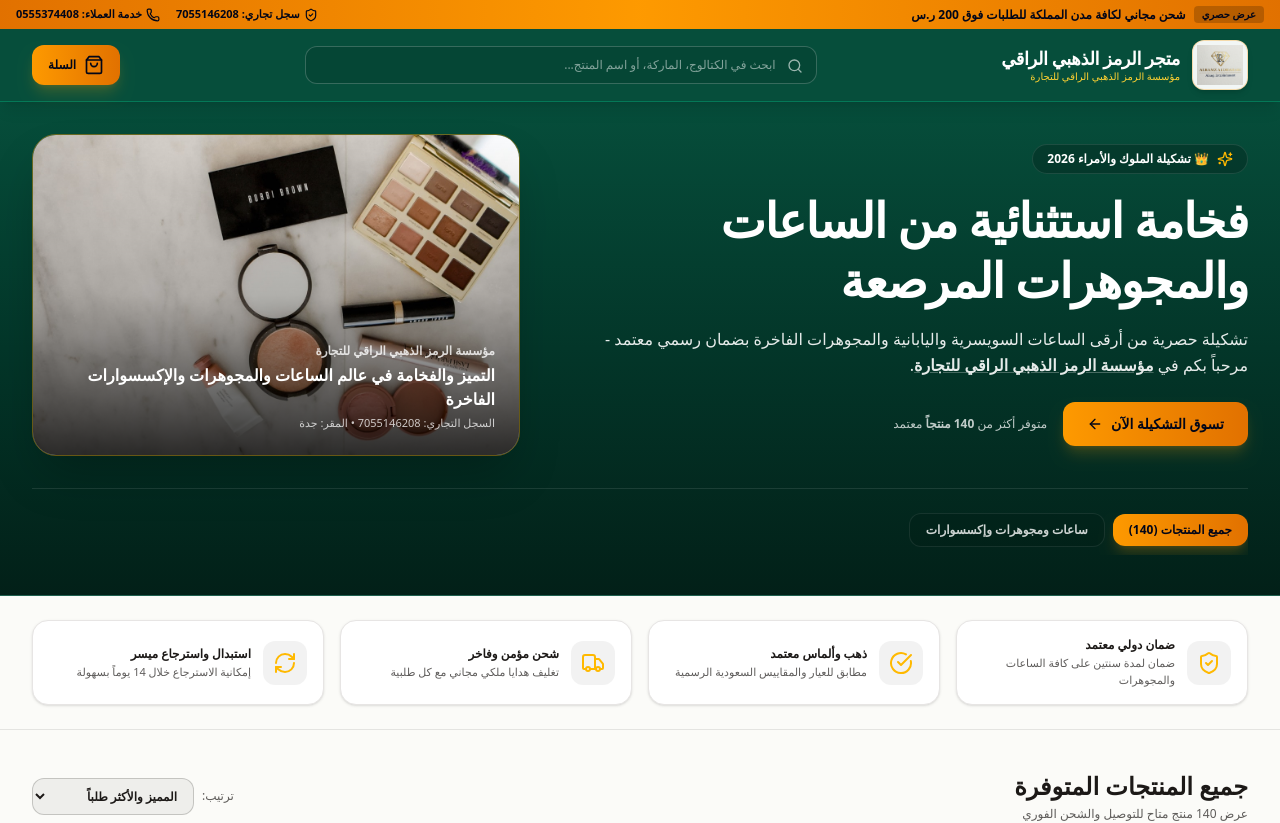
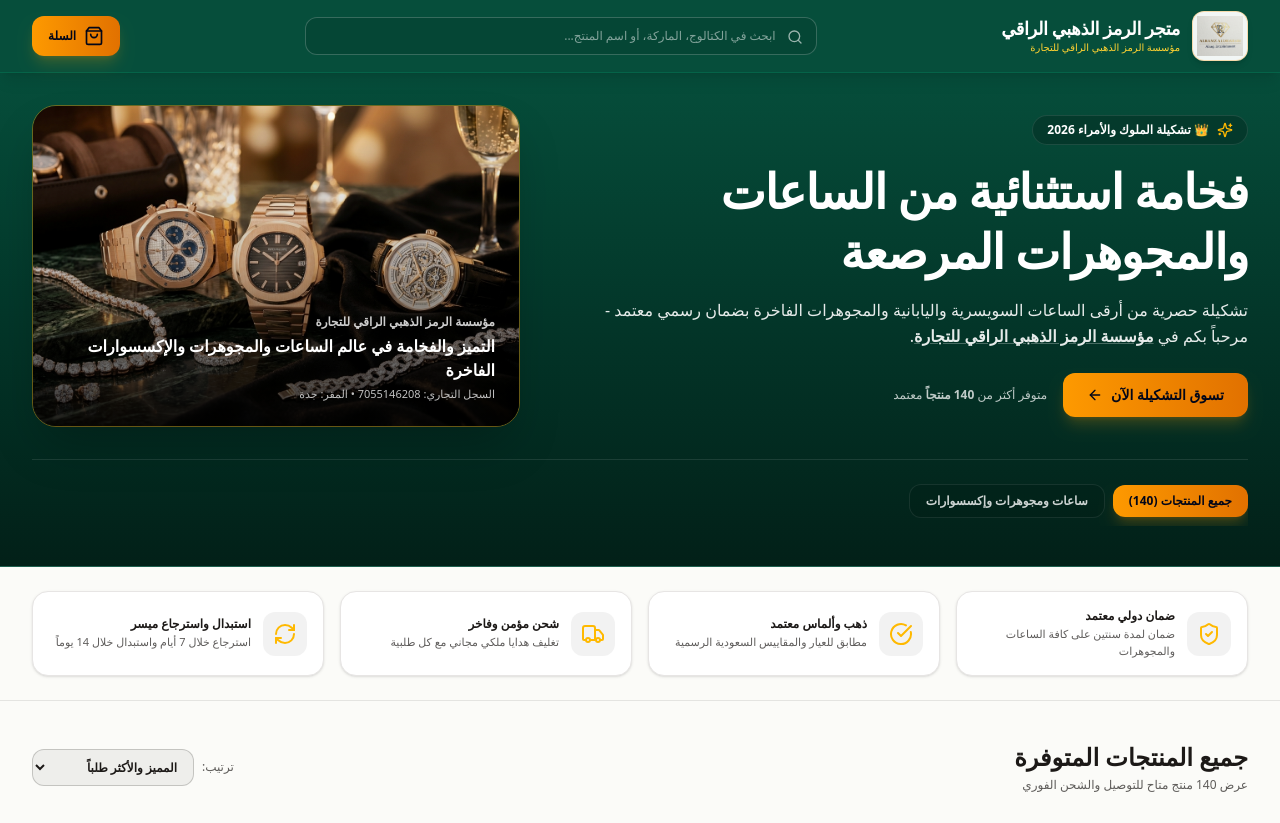
Before and after one commit to shopforgego/alramz-aldhahabi-est, a React (Vite) app: page / in a window 1280 px wide. Shown: the top 823 px of the page. Built offline with nearby package versions, Linux system fonts and the light colour scheme.

Commit message:
feat(ui): remove redundant top bar, update hero banner to luxury watches & diamond jewelry aesthetic

```diff
--- a/src/components/Features.tsx
+++ b/src/components/Features.tsx
@@ -43,7 +43,7 @@
             </div>
             <div>
               <h4 className="text-xs font-bold">استبدال واسترجاع ميسر</h4>
-              <p className="text-[11px] opacity-70 mt-0.5">إمكانية الاسترجاع خلال 14 يوماً بسهولة</p>
+              <p className="text-[11px] opacity-70 mt-0.5">استرجاع خلال 7 أيام واستبدال خلال 14 يوماً</p>
             </div>
           </div>
         </div>
--- a/src/components/Header.tsx
+++ b/src/components/Header.tsx
@@ -1,5 +1,5 @@
 import React from 'react';
-import { Search, ShoppingBag, ShieldCheck, Phone } from 'lucide-react';
+import { Search, ShoppingBag } from 'lucide-react';
 import { storeConfig } from '../config/store';
 import { Logo } from './Logo';
 
@@ -17,26 +17,7 @@
   setSearchQuery,
 }) => {
   return (
-    <header className="sticky top-0 z-40 bg-[#064e3b] text-white border-b border-[#047857] backdrop-blur-md shadow-lg">
-      <div className="bg-gradient-to-r from-amber-600 via-amber-500 to-amber-600 text-slate-950 font-black text-xs py-1.5 px-4">
-        <div className="max-w-7xl mx-auto flex flex-wrap justify-between items-center gap-2">
-          <div className="flex items-center gap-2">
-            <span className="bg-black/20 px-2 py-0.5 rounded text-[10px] font-bold">عرض حصري</span>
-            <span>شحن مجاني لكافة مدن المملكة للطلبات فوق {storeConfig.freeShippingThreshold} {storeConfig.currencySymbol}</span>
-          </div>
-          <div className="flex items-center gap-4 text-[11px]">
-            <span className="flex items-center gap-1">
-              <ShieldCheck className="w-3.5 h-3.5" />
-              سجل تجاري: {storeConfig.cr}
-            </span>
-            <a href={`https://wa.me/${storeConfig.whatsapp}`} target="_blank" rel="noreferrer" className="flex items-center gap-1 hover:underline">
-              <Phone className="w-3.5 h-3.5" />
-              خدمة العملاء: {storeConfig.phone}
-            </a>
-          </div>
-        </div>
-      </div>
-
+    <header className="sticky top-0 z-40 bg-[#064e3b] text-white border-b border-[#047857]/50 backdrop-blur-md shadow-lg">
       <div className="max-w-7xl mx-auto px-4 sm:px-6 lg:px-8 py-3.5">
         <div className="flex items-center justify-between gap-4">
           <a href="#" className="flex-shrink-0">
```
Also changed, not shown: public/images/hero-banner.jpg.
